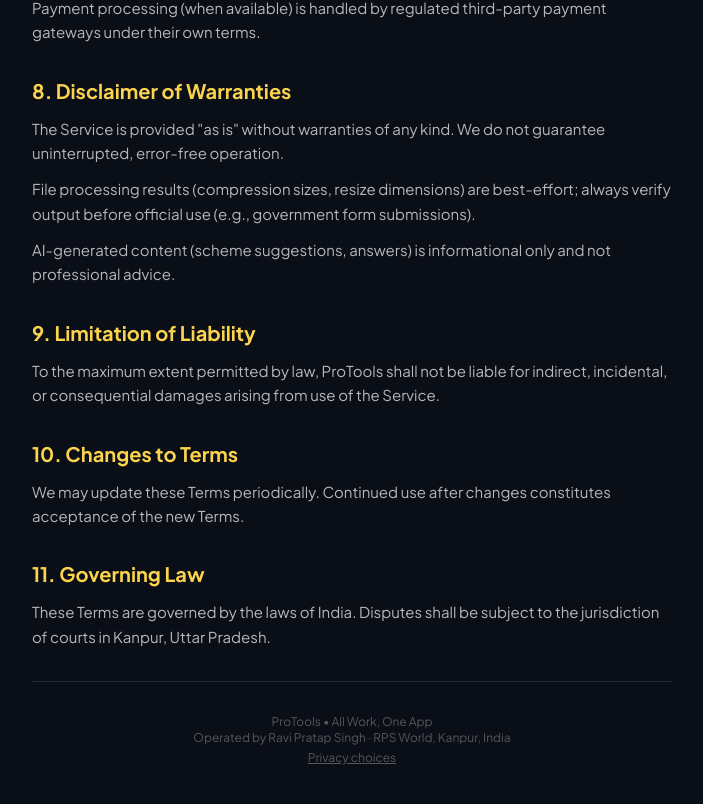
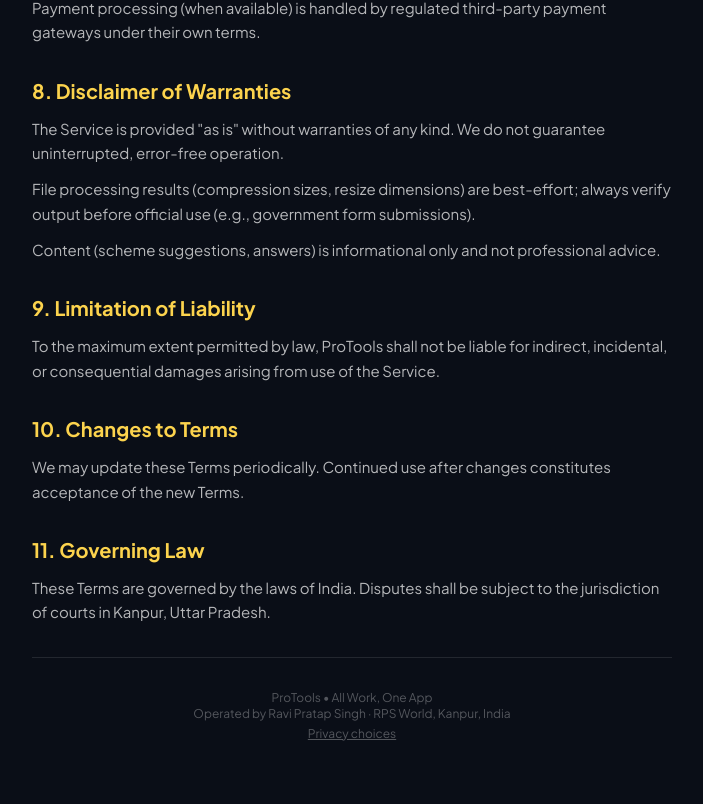
Before and after one commit to ravipratap7081-create/Rps-world-website, a Next.js app: page /terms in a window 1280 px wide. Shown: the part 1407-2211 px from the top of the page, without its empty margins (288-991 px from the left). After the commit the page ends 2189 px from the top, so only its background shows below. Built offline with nearby package versions, Linux system fonts and the light colour scheme; no server answers.

Commit message:
Terms: drop AI-generated wording (no-AI rule)

```diff
--- a/app/terms/page.js
+++ b/app/terms/page.js
@@ -71,7 +71,7 @@ const SECTIONS = [
     p: [
       "The Service is provided \"as is\" without warranties of any kind. We do not guarantee uninterrupted, error-free operation.",
       "File processing results (compression sizes, resize dimensions) are best-effort; always verify output before official use (e.g., government form submissions).",
-      "AI-generated content (scheme suggestions, answers) is informational only and not professional advice.",
+      "Content (scheme suggestions, answers) is informational only and not professional advice.",
     ],
   },
   {
```
